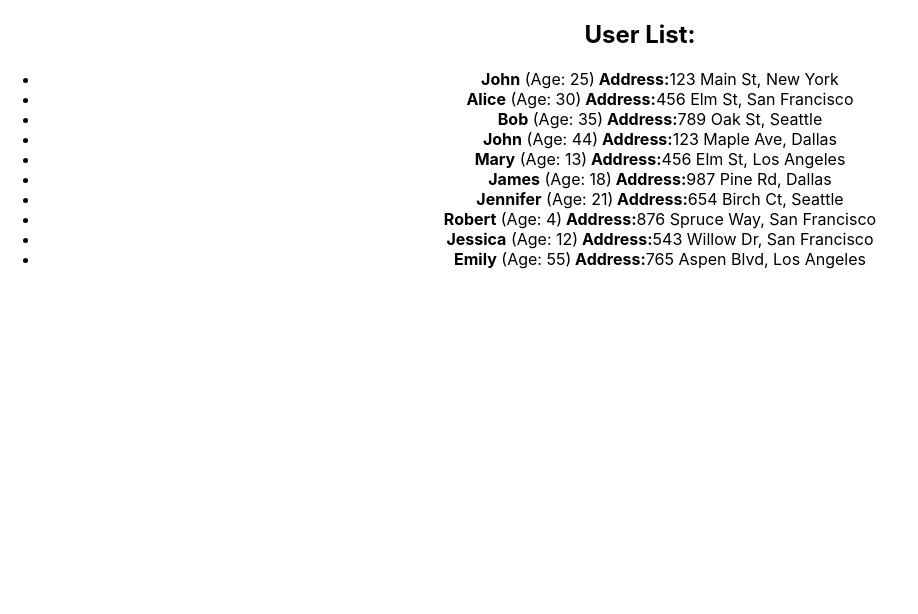
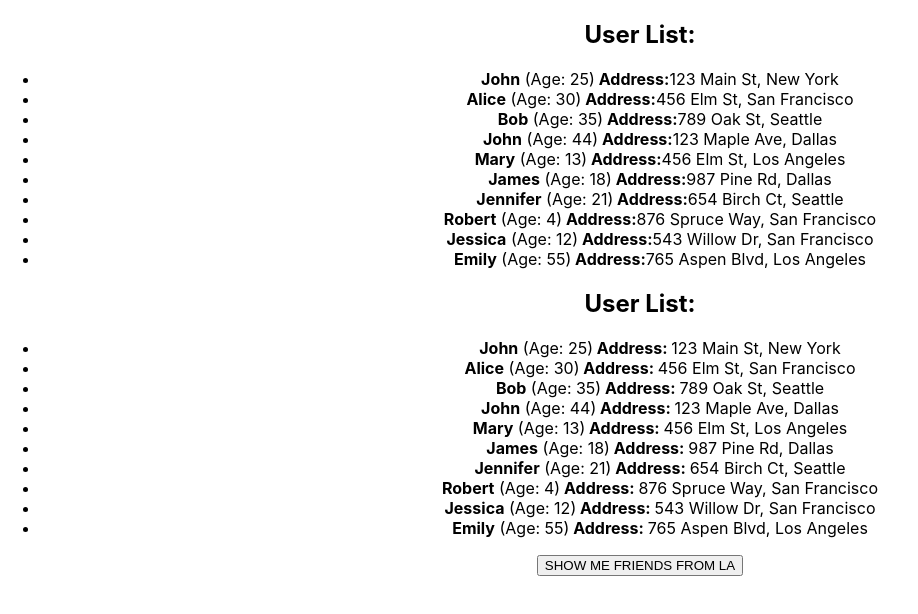
Before and after one commit to vitaliiRss/homework-frontend, a React (Create React App) app: page / in a window 1280 px wide. Shown: the top 614 px of the page, without its empty margins (0-918 px from the left). Built offline with nearby package versions, Linux system fonts and the light colour scheme.

Commit message:
fix: fix all issues in HW2

```diff
--- a/src/App.tsx
+++ b/src/App.tsx
@@ -8,7 +8,7 @@
   return (
     <div className="App">
       <HW1 />
-      {/*<HW2 />*/}
+      <HW2 />
       {/*<HW3 />*/}
       {/*<HW4 />*/}
     </div>
--- a/src/HW/2/CurrentUser.tsx
+++ b/src/HW/2/CurrentUser.tsx
@@ -1,14 +1,14 @@
 import { UserType } from './HW2';
 
 type CurrentUserPropsType = {
-  user: any // пропиши типизацию
+  user: UserType; // пропиши типизацию
 };
 
-export const CurrentUser = (props: CurrentUserPropsType) => {
+export const CurrentUser = ({ user }: CurrentUserPropsType) => {
   return (
-    <li key={props.user.id} id={`hw02-user-${props.user.id}`}>
-      <strong>{props.user.name}</strong> (Age: {props.user.age})<strong> Address: </strong>
-      {props.user.address.street}, {props.user.address.city}
+    <li key={user.id} id={`hw02-user-${user.id}`}>
+      <strong>{user.name}</strong> (Age: {user.age})<strong> Address: </strong>
+      {user.address.street}, {user.address.city}
     </li>
   );
 };
--- a/src/HW/2/HW2.tsx
+++ b/src/HW/2/HW2.tsx
@@ -10,11 +10,11 @@
   id: number;
   name: string;
   age: number;
-  address: any; // пропиши типизацию
+  address: AddressType; // пропиши типизацию
 };
 
 export type UsersObjectType = {
-  myFriends: any; // пропиши типизацию
+  myFriends: Array<UserType>; // пропиши типизацию
 };
 
 export const HW2 = () => {
@@ -47,7 +47,7 @@
   let [currentUsers, setCurrentUsers] = useState<UsersObjectType>(users);
 
   const filterUsers = () => {
-    const filteredUsers = 'НУЖНО ПРОФИЛЬТРОВАТЬ ДРУЗЕЙ. ОСТАВЛЯЕМ ТОЛЬКО ТЕХ, КОТОРЫЕ ЖИВУТ В ГОРОДЕ LOS ANGELES';
+    const filteredUsers = users.myFriends.filter(user => user.address.city === 'Los Angeles');
     setCurrentUsers({ myFriends: filteredUsers });
   };
 
--- a/src/HW/2/UserList2.tsx
+++ b/src/HW/2/UserList2.tsx
@@ -2,22 +2,20 @@
 import {UsersObjectType} from './HW2';
 
 type UserList2PropsType = {
-	users: any // пропиши типизацию
-	filterUsers: any // пропиши типизацию
+	users: UsersObjectType  // пропиши типизацию
+	filterUsers: () => void // пропиши типизацию
 };
 
-export const UserList2 = (props: UserList2PropsType) => {
-	return (
-		<div id={'hw02-users'}>
-			<h2>User List:</h2>
-
-			{/*<button id={'hw02-filter-button'} onClick={() => props.filterUsers}>SHOW ME FRIENDS FROM LA</button>*/}
-
-			{/*<ul>*/}
-			{/*  {props.users.myFriends.map((user) => (*/}
-			{/*    <ВЫЗЫВАЕМ КОМПОНЕНТУ CurrentUser />*/}
-			{/*  ))}*/}
-			{/*</ul>*/}
-		</div>
-	);
+export const UserList2 = ({users, filterUsers}: UserList2PropsType) => {
+  return (
+    <div id={'hw02-users'}>
+      <h2>User List:</h2>
+      <ul>
+        {users.myFriends.map((user) => (
+          <CurrentUser user={user} />
+        ))}
+      </ul>
+      <button id={'hw02-filter-button'} onClick={filterUsers}>SHOW ME FRIENDS FROM LA</button>
+    </div>
+  );
 };
```
